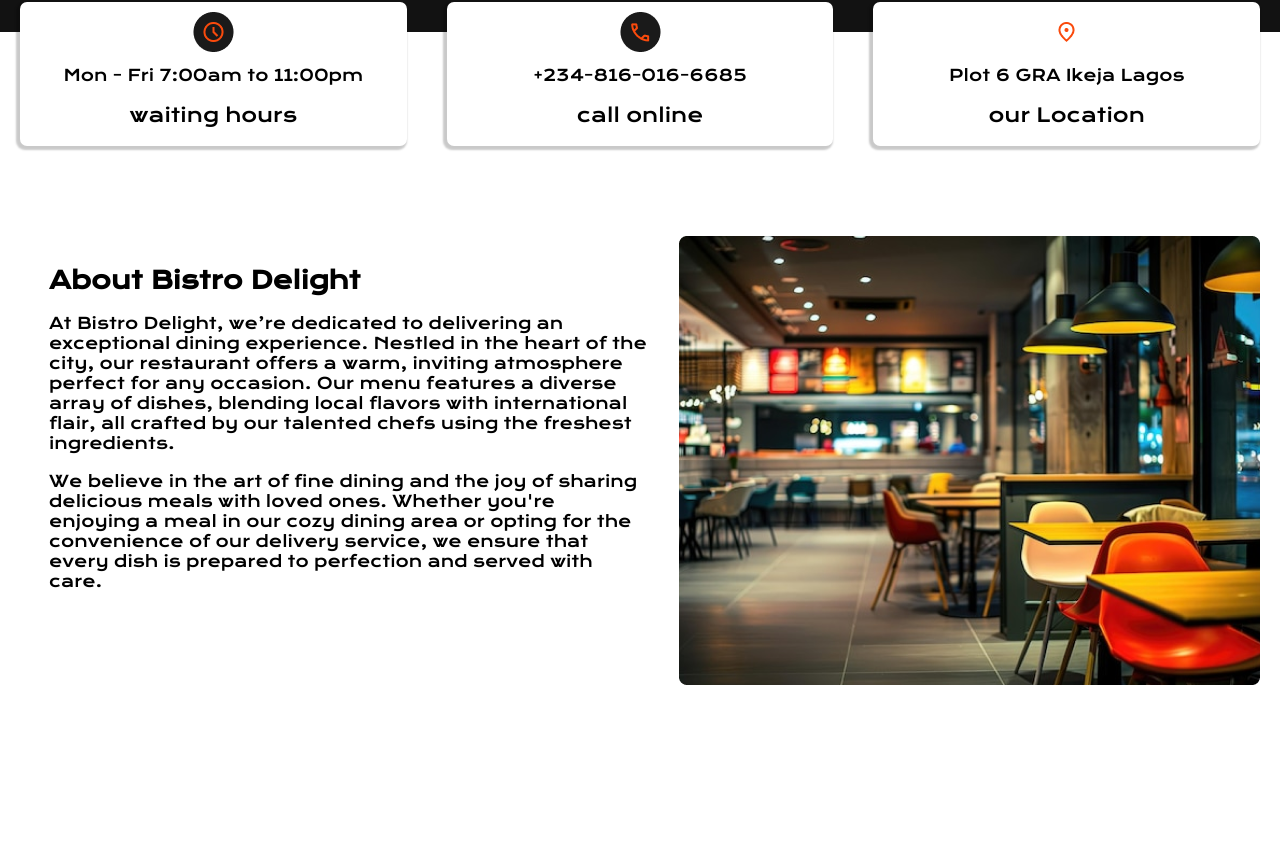
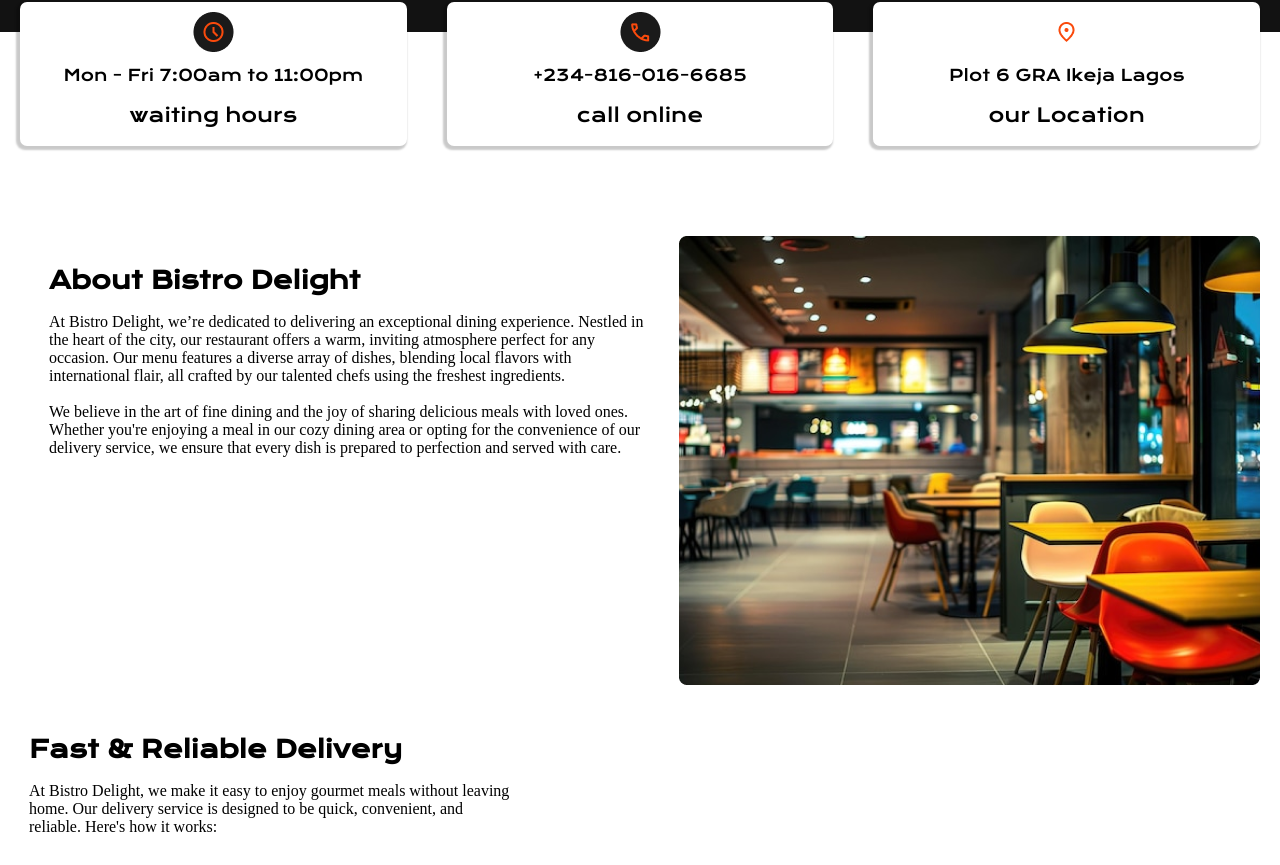
Before and after one commit to GAMSH655/BISTRO-DELIGHT, a React (Vite) app: page / in a window 1280 px wide. Shown: the part 536-1401 px from the top of the page. Before the commit the page ends 1241 px from the top, so only its background shows below. Built offline with nearby package versions, Linux system fonts and the light colour scheme.

Commit message:
created another components called  Delivery

```diff
--- a/package.json
+++ b/package.json
@@ -12,6 +12,7 @@
   "dependencies": {
     "react": "^18.3.1",
     "react-dom": "^18.3.1",
+    "react-icons": "^5.2.1",
     "react-router-dom": "^6.24.1"
   },
   "devDependencies": {
--- a/src/App.jsx
+++ b/src/App.jsx
@@ -3,6 +3,7 @@ import './App.css'
 import Header from './Components/Header'
 import Hero from './Components/Hero'
 import About from './Components/About'
+import Delivery from './Components/Delivery'
 function App() {
 
 
@@ -11,6 +12,7 @@ function App() {
       <Header/>
       <Hero/>
       <About/>
+      <Delivery/>
     </>
   )
 }
--- a/src/Components/About.css
+++ b/src/Components/About.css
@@ -11,6 +11,7 @@
 .ABout_p{
     padding: 9px;
     font-weight: lighter;
+    font-family: serif;
 }
 .ABout_text_Box{
     margin: 20px;
--- /dev/null
+++ b/src/Components/Delivery.css
@@ -0,0 +1,14 @@
+.delievryTextBox{
+    width: 500px;
+    margin: 20px;
+}
+.deliveryTitle{
+    font-size: 1.5rem;
+    padding: 9px;
+    text-transform: capitalize;
+}
+.delievryP{
+    padding: 9px;
+    font-weight: lighter;
+    font-family: serif;
+}
--- /dev/null
+++ b/src/Components/Delivery.jsx
@@ -0,0 +1,18 @@
+import React from 'react'
+import "./Delivery.css"
+const Delivery = () => {
+  return (
+    <div>
+       <div className="delievryTextBox">
+       <h3 className="deliveryTitle">
+        Fast & Reliable Delivery
+        </h3>
+        <p className="delievryP">
+        At Bistro Delight, we make it easy to enjoy gourmet meals without leaving home. Our delivery service is designed to be quick, convenient, and reliable. Here's how it works:
+        </p>
+       </div>
+    </div>
+  )
+}
+
+export default Delivery
```
Also changed, not shown: 1 other file (tests, documents, lock files or other folders).
